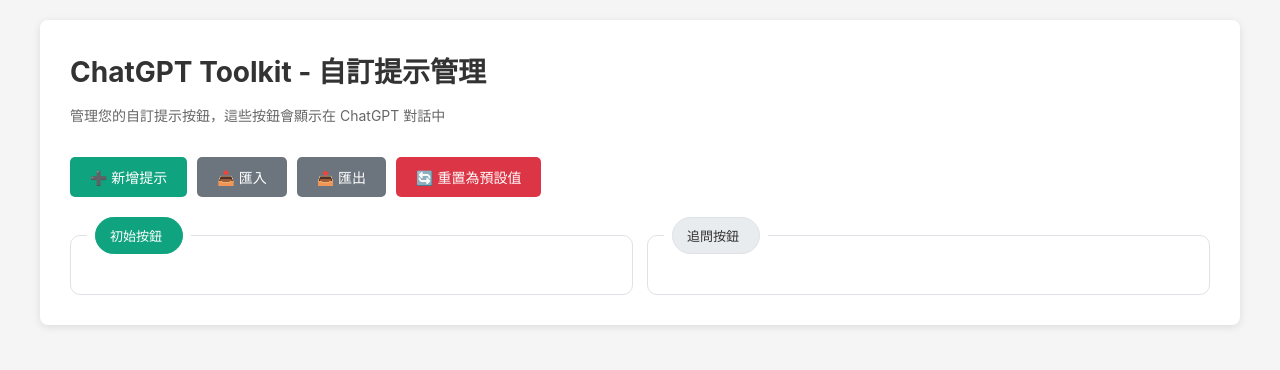
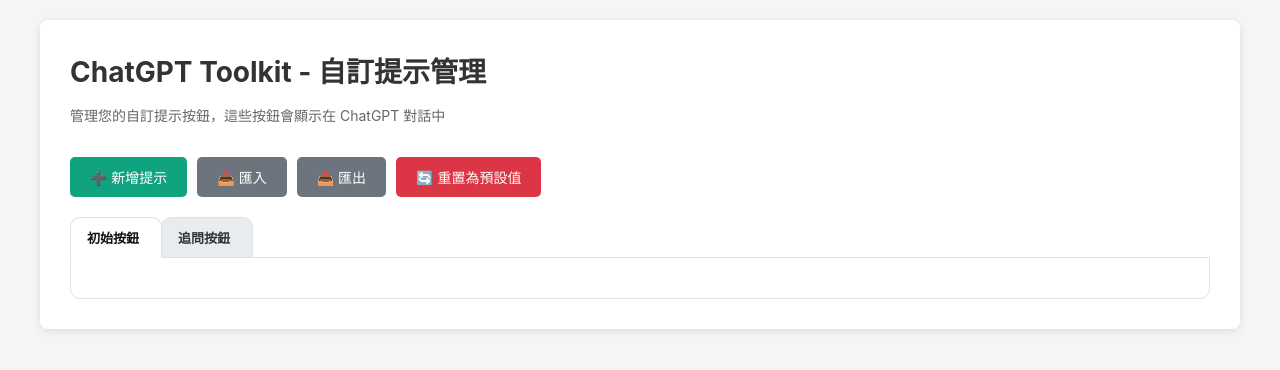
Before and after one commit to doggy8088/ChatGPTToolkitExtension, a browser extension: page options.html in a window 1280 px wide. Drawn offline with Linux system fonts and the light colour scheme; files that its build step writes are made by us from their sources.

Commit message:
feat(ui): 改版提示按鈕分類為分頁式面板，提升可及性與互動性
- 將提示按鈕分組由欄位集區塊改為分頁式面板
- 新增 Tab 鍵盤導航、ARIA 標籤與屬性
- 按鈕聚焦、選取及面板顯示狀態符合可及性規範
- 重構相關 CSS 與 HTML 標記，調整類別及欄位命名
- 調整 TypeScript 變數風格與切換 tab 邏輯

```diff
--- a/options.html
+++ b/options.html
@@ -47,46 +47,49 @@
         }
 
 	        .prompt-groups {
-            display: flex;
-            gap: 14px;
-            flex-wrap: wrap;
 	            margin-top: 10px;
 	        }
 
-        .prompt-group {
-            flex: 1;
-            min-width: 320px;
-            border: 1px solid #dee2e6;
-            border-radius: 10px;
-            background: #fff;
-            padding: 12px 16px 16px;
+	        .prompt-tabs {
+	            display: flex;
+	            align-items: flex-end;
+	            gap: 0;
+	            padding-left: 0;
+	            border-bottom: 1px solid #dee2e6;
 	        }
 
-        .prompt-group.inactive .prompts-list {
-            display: none;
-        }
-
-        .prompt-group legend {
-            padding: 0 8px;
-        }
-
-        button.legend-tab {
+	        button.prompt-tab {
 	            background: #e9ecef;
 	            color: #333;
 	            border: 1px solid #dee2e6;
-            padding: 8px 14px;
-            border-radius: 999px;
+	            border-bottom: 1px solid #dee2e6;
+	            padding: 10px 16px;
+	            border-radius: 10px 10px 0 0;
 	            font-size: 13px;
+	            font-weight: 600;
+	            margin: 0 0 -1px 0;
+	            transition: background 0.15s, border-color 0.15s, color 0.15s;
 	        }
 
-        button.legend-tab:hover {
+	        button.prompt-tab + button.prompt-tab {
+	            margin-left: -1px;
+	        }
+
+	        button.prompt-tab:hover {
 	            background: #dee2e6;
 	        }
 
-        button.legend-tab.active {
-            background: #10a37f;
-            border-color: #10a37f;
-            color: white;
+	        button.prompt-tab.active {
+	            background: #fff;
+	            color: #111;
+	            border-color: #dee2e6;
+	            border-bottom-color: #fff;
+	            z-index: 2;
+	        }
+
+	        button.prompt-tab:focus-visible {
+	            outline: 2px solid #10a37f;
+	            outline-offset: 2px;
 	        }
 
 	        .tab-count {
@@ -95,7 +98,19 @@
 	            font-size: 12px;
 	        }
 
-        .prompt-group .prompts-list {
+	        .prompt-panel {
+	            border: 1px solid #dee2e6;
+	            border-radius: 0 0 10px 10px;
+	            background: #fff;
+	            padding: 12px 16px 16px;
+	            margin-top: -1px;
+	        }
+
+	        .tab-panel[hidden] {
+	            display: none;
+	        }
+
+	        .tab-panel .prompts-list {
 	            margin-top: 12px;
 	        }
 
@@ -424,23 +439,23 @@
         </div>
 
 	        <div class="prompt-groups" aria-label="提示按鈕分類">
-            <fieldset id="groupInitial" class="prompt-group" aria-label="初始按鈕">
-                <legend>
-                    <button type="button" id="tabInitialBtn" class="legend-tab active" aria-selected="true">
+	            <div class="prompt-tabs" role="tablist" aria-label="提示按鈕分類">
+	                <button type="button" id="tabInitialBtn" class="prompt-tab active" role="tab" aria-selected="true" aria-controls="panelInitial" tabindex="0">
 	                    初始按鈕<span id="tabInitialCount" class="tab-count"></span>
 	                </button>
-                </legend>
-                <div id="promptsListInitial" class="prompts-list"></div>
-            </fieldset>
-
-            <fieldset id="groupFollowUp" class="prompt-group inactive" aria-label="追問按鈕">
-                <legend>
-                    <button type="button" id="tabFollowUpBtn" class="legend-tab" aria-selected="false">
+	                <button type="button" id="tabFollowUpBtn" class="prompt-tab" role="tab" aria-selected="false" aria-controls="panelFollowUp" tabindex="-1">
 	                    追問按鈕<span id="tabFollowUpCount" class="tab-count"></span>
 	                </button>
-                </legend>
+	            </div>
+
+	            <div class="prompt-panel">
+	                <div id="panelInitial" class="tab-panel" role="tabpanel" aria-labelledby="tabInitialBtn">
+	                    <div id="promptsListInitial" class="prompts-list"></div>
+	                </div>
+	                <div id="panelFollowUp" class="tab-panel" role="tabpanel" aria-labelledby="tabFollowUpBtn" aria-hidden="true" hidden>
 	                    <div id="promptsListFollowUp" class="prompts-list"></div>
-            </fieldset>
+	                </div>
+	            </div>
 	        </div>
 	    </div>
 
```
Also changed, not shown: src/options/OptionsController.ts (+36 -11 lines). Lines whose indentation alone changed are shown as unchanged.
